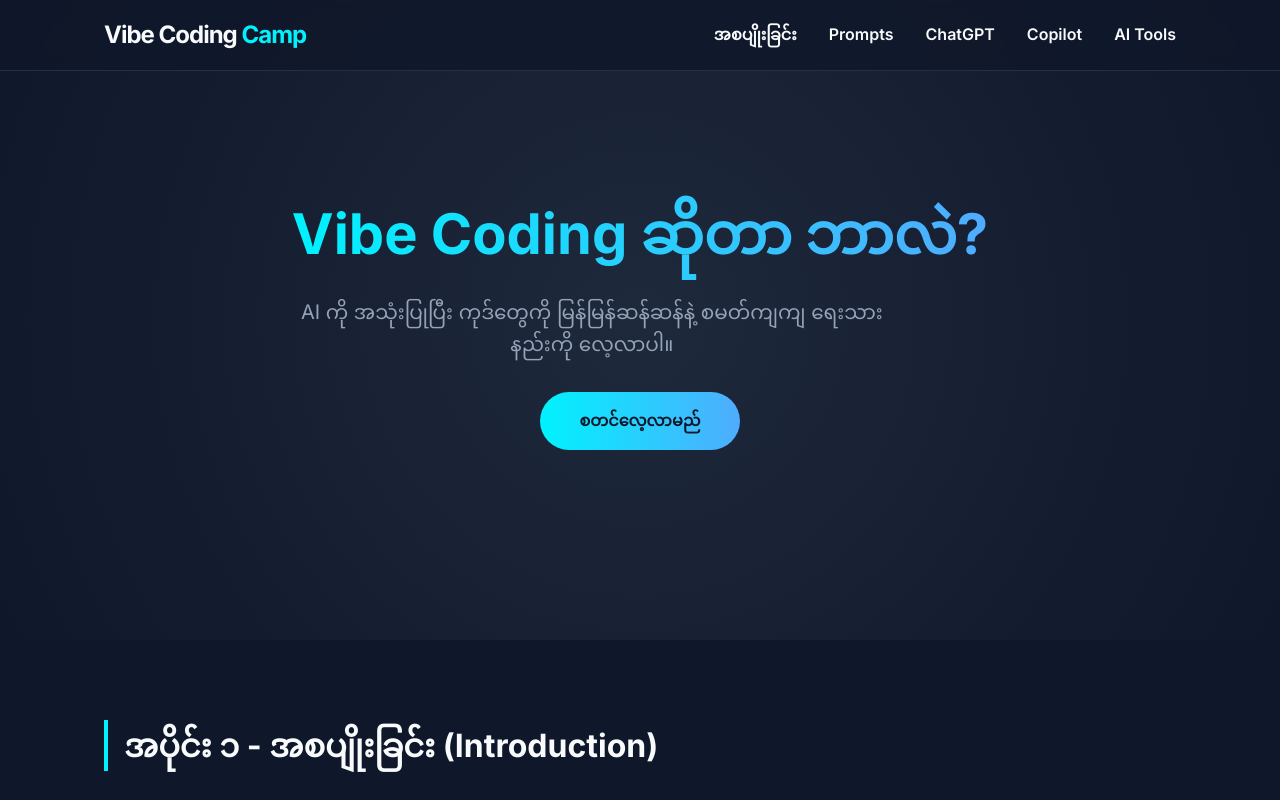
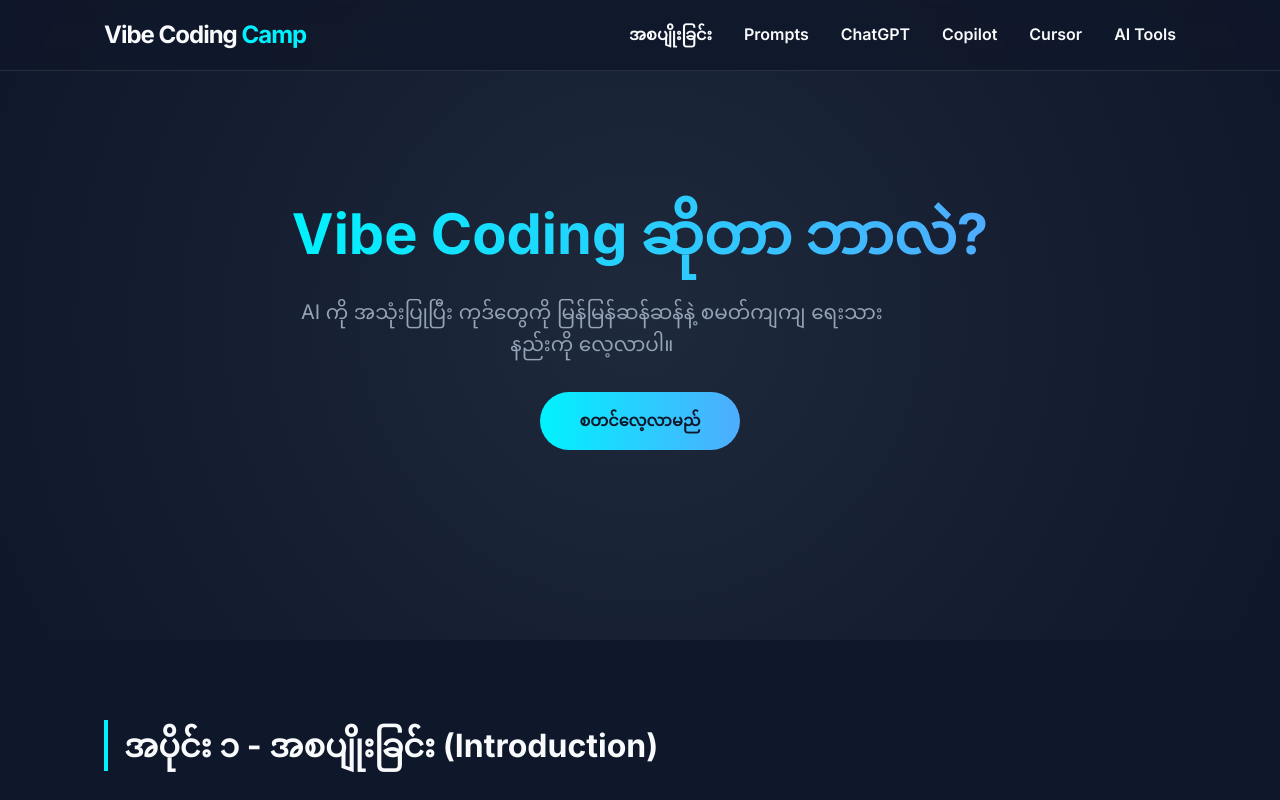
Before and after one commit to mymyanmarland/vibe-coding-burmese, a plain HTML site: page index.html in a window 1280 px wide. Shown: the top 800 px of the page. Drawn offline with Linux system fonts and the light colour scheme; a web font is replaced by a local one.

Commit message:
Update navigation links

```diff
--- a/index.html
+++ b/index.html
@@ -18,6 +18,7 @@
                 <li><a href="#prompts">Prompts</a></li>
                 <li><a href="#chatgpt">ChatGPT</a></li>
                 <li><a href="#copilot">Copilot</a></li>
+                <li><a href="#cursor-intro">Cursor</a></li>
                 <li><a href="#tools">AI Tools</a></li>
             </ul>
         </nav>
```
